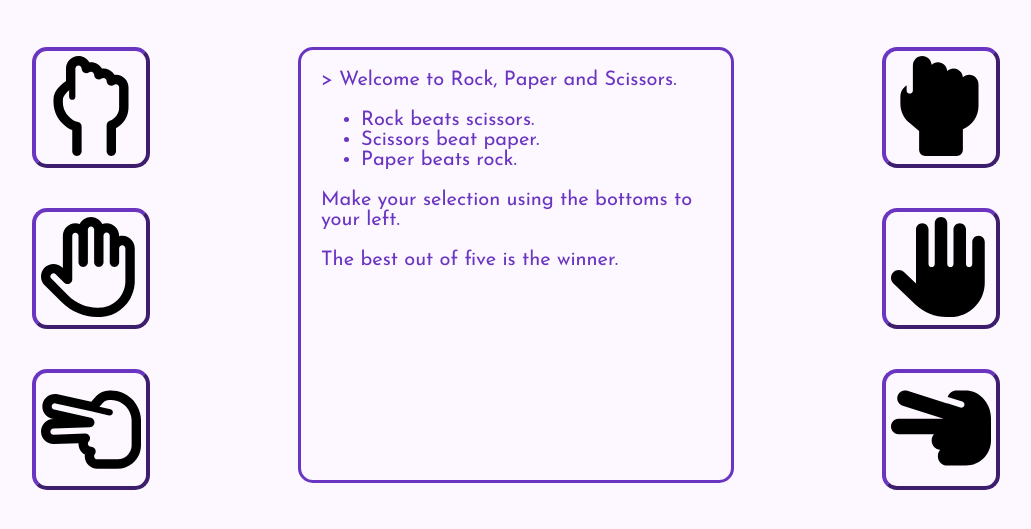
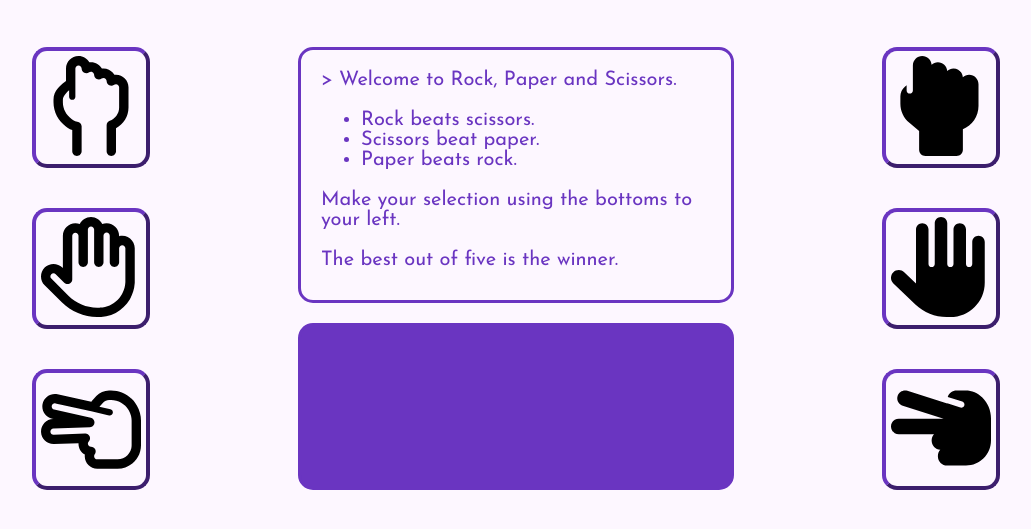
Before and after one commit to ladinofel/rock_paper_scissors, a plain HTML site: page index.html in a window 1280 px wide. Shown: the part 183-712 px from the top of the page, without its empty margins (124-1155 px from the left). Drawn offline with Linux system fonts and the light colour scheme.

Commit message:
Add and style a div for display purposes once the game runs

```diff
--- a/index.html
+++ b/index.html
@@ -20,6 +20,7 @@
       <button><img class="user-btn" id="scissors" src="./icons/hand-scissors-regular.svg" alt="A hand making a scissors figure."></button>
     </div>
     <div class="center-content">
+      <div class="center-top">
       <div class="intro-text">
       <p>> Welcome to Rock, Paper and Scissors.</p>
       <ul>
@@ -29,8 +30,9 @@
       </ul>
       <p>Make your selection using the bottoms to your left.<br><br> The best out of five is the winner.</p>
       </div>
-      <div class="display-text">
-        <p></p>
+      </div>
+      <div class="center-bottom">
+        <p> </p>
       </div>
     </div>
     <div class="right-content">
--- a/style.css
+++ b/style.css
@@ -40,14 +40,7 @@ cursor: pointer;
 .center-content {
   display: flex;
   flex-direction: column;
-  background-color:#FDF7FF;
-  max-height: 430px;
-  max-width: 430px;
-  border: solid;
-  border-color:#6A35C1;
-  border-radius: 15px;
-  color:#6A35C1;
-  flex-grow: 1;
+
 }
 
 .container {
@@ -75,3 +68,23 @@ cursor: pointer;
 li {
   font-size: 20px;
 }
+
+.center-top{
+  margin: 0 0;
+  background-color:#FDF7FF;
+  max-height: 250px;
+  max-width: 430px;
+  border: solid;
+  border-color:#6A35C1;
+  border-radius: 15px;
+  color:#6A35C1;
+  flex-grow: 1;
+}
+.center-bottom {
+  flex-grow: 1;
+  background-color:#6A35C1;
+  border: solid;
+  border-radius: 15px;
+  margin-top:20px;
+  border-color: #6A35C1;
+}
```
